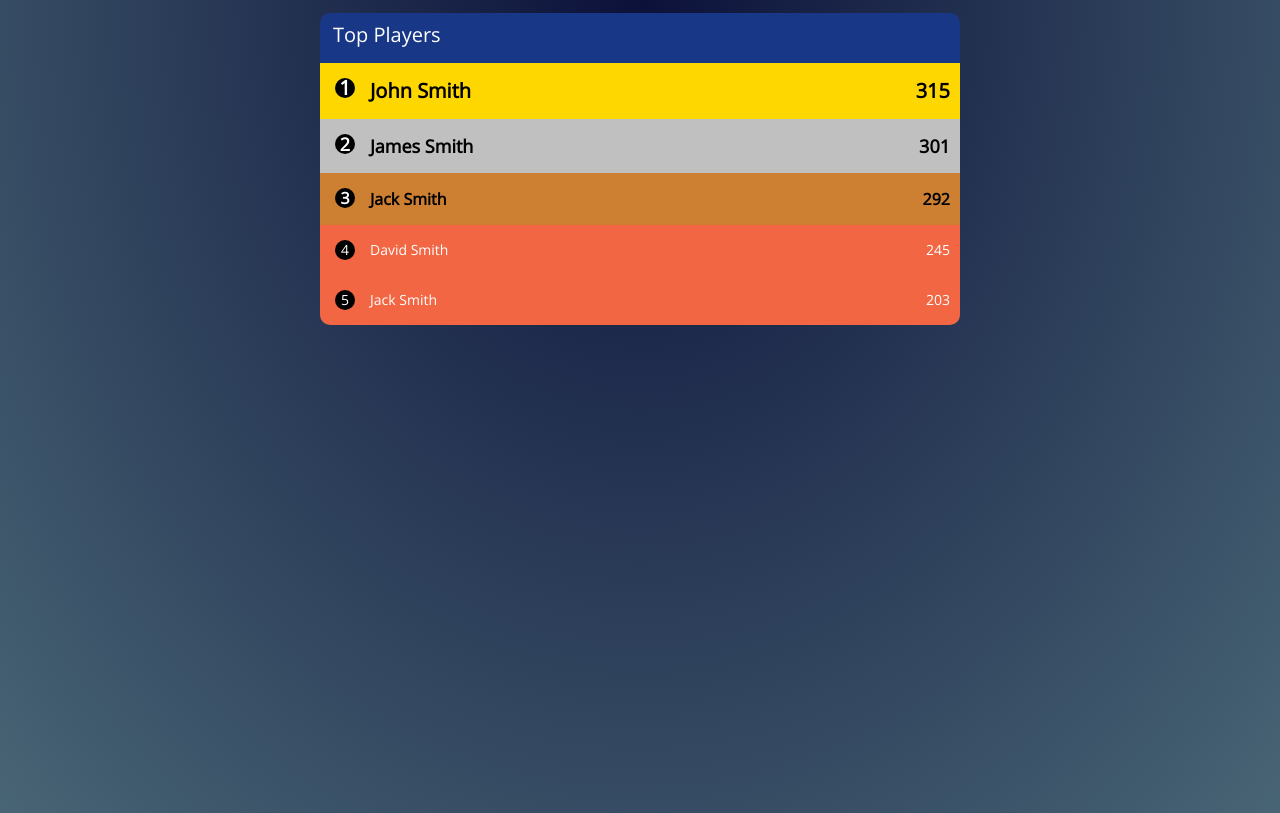
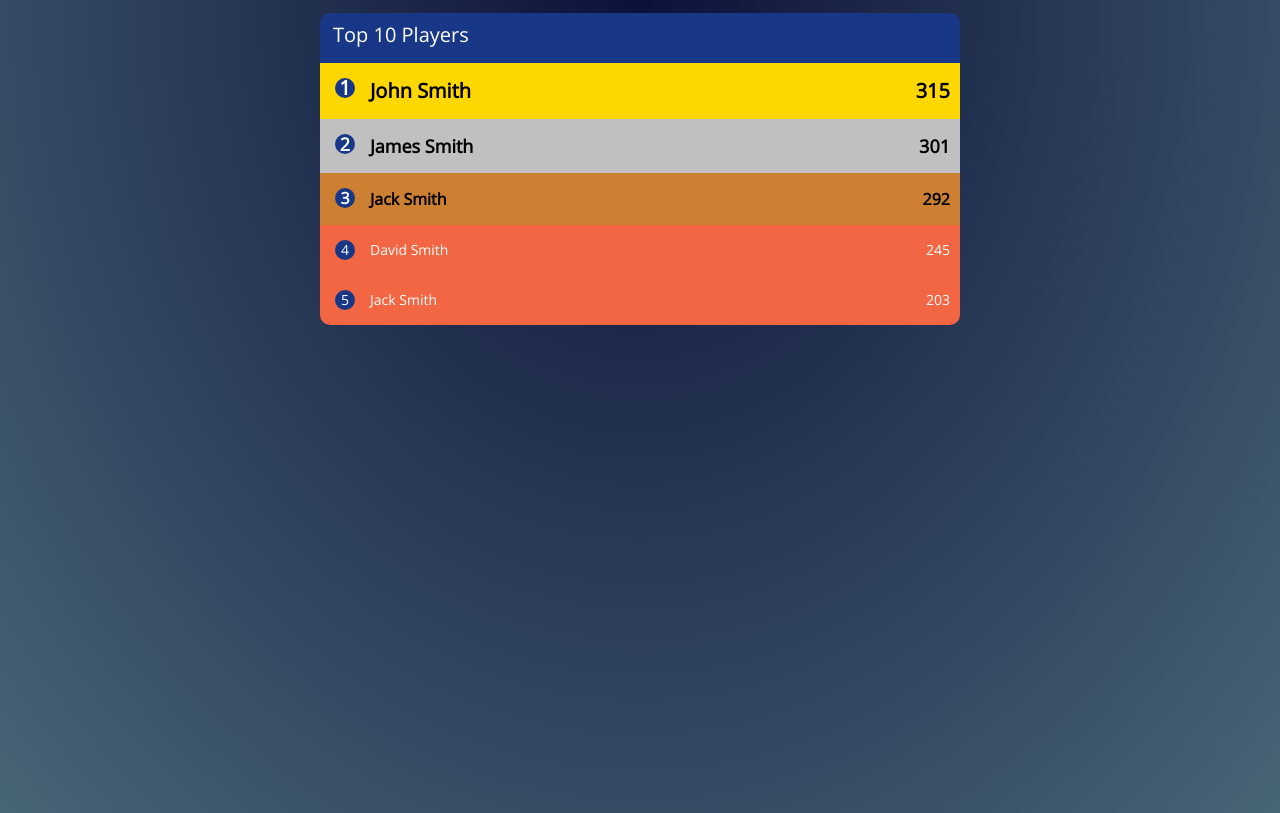
Before and after one commit to Nick-Pearson/parkourBackend, a plain HTML site: page static/index.html in a window 1280 px wide. Drawn offline with nearby package versions, Linux system fonts and the light colour scheme; no server answers.

Commit message:
Updated colours for little bits

```diff
--- a/static/css/style.css
+++ b/static/css/style.css
@@ -3,19 +3,19 @@
 
   --rank-1-bg: #FFD700;
   --rank-1-ft: #000000;
-  --rank-1-circle-bg: #000000;
+  --rank-1-circle-bg: #183887;
   --rank-1-circle-ft: #FFFFFF;
   --rank-2-bg: #C0C0C0;
   --rank-2-ft: #000000;
-  --rank-2-circle-bg: #000000;
+  --rank-2-circle-bg: #183887;
   --rank-2-circle-ft: #FFFFFF;
   --rank-3-bg: #CD7F32;
   --rank-3-ft: #000000;
-  --rank-3-circle-bg: #000000;
+  --rank-3-circle-bg: #183887;
   --rank-3-circle-ft: #FFFFFF;
   --rank-n-bg: #F26643;
   --rank-n-ft: #FFFFFF;
-  --rank-n-circle-bg: #000000;
+  --rank-n-circle-bg: #183887;
   --rank-n-circle-ft: #FFFFFF;
 
   --background-0: #0C113A;
--- a/static/index.html
+++ b/static/index.html
@@ -11,7 +11,7 @@
   <body onload="init()" style="height:100vh">
     <div class="leaderboard">
       <h1>
-        Top Players
+        Top 10 Players
       </h1>
       <ol id="leaderboard">
         <li>
```
